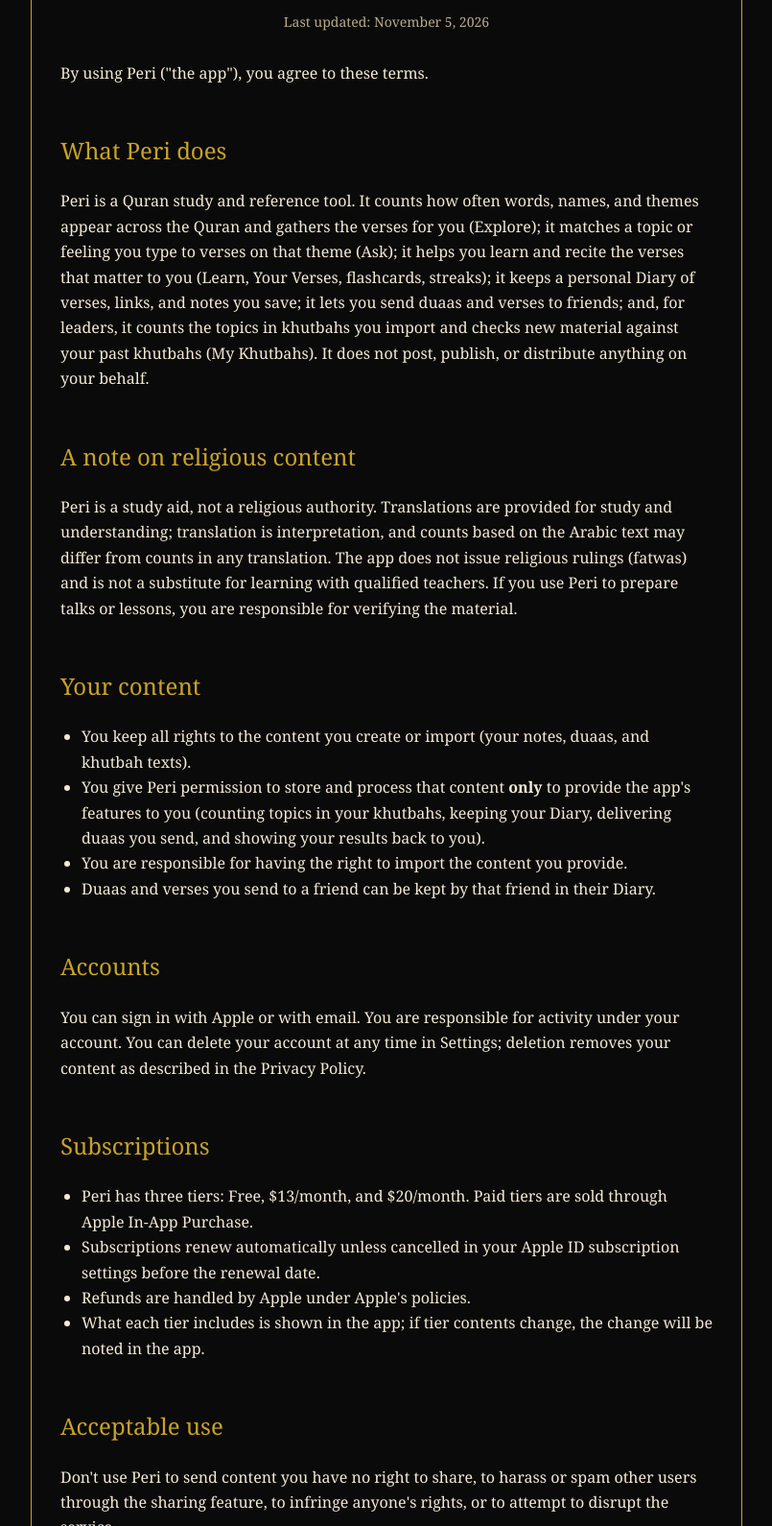
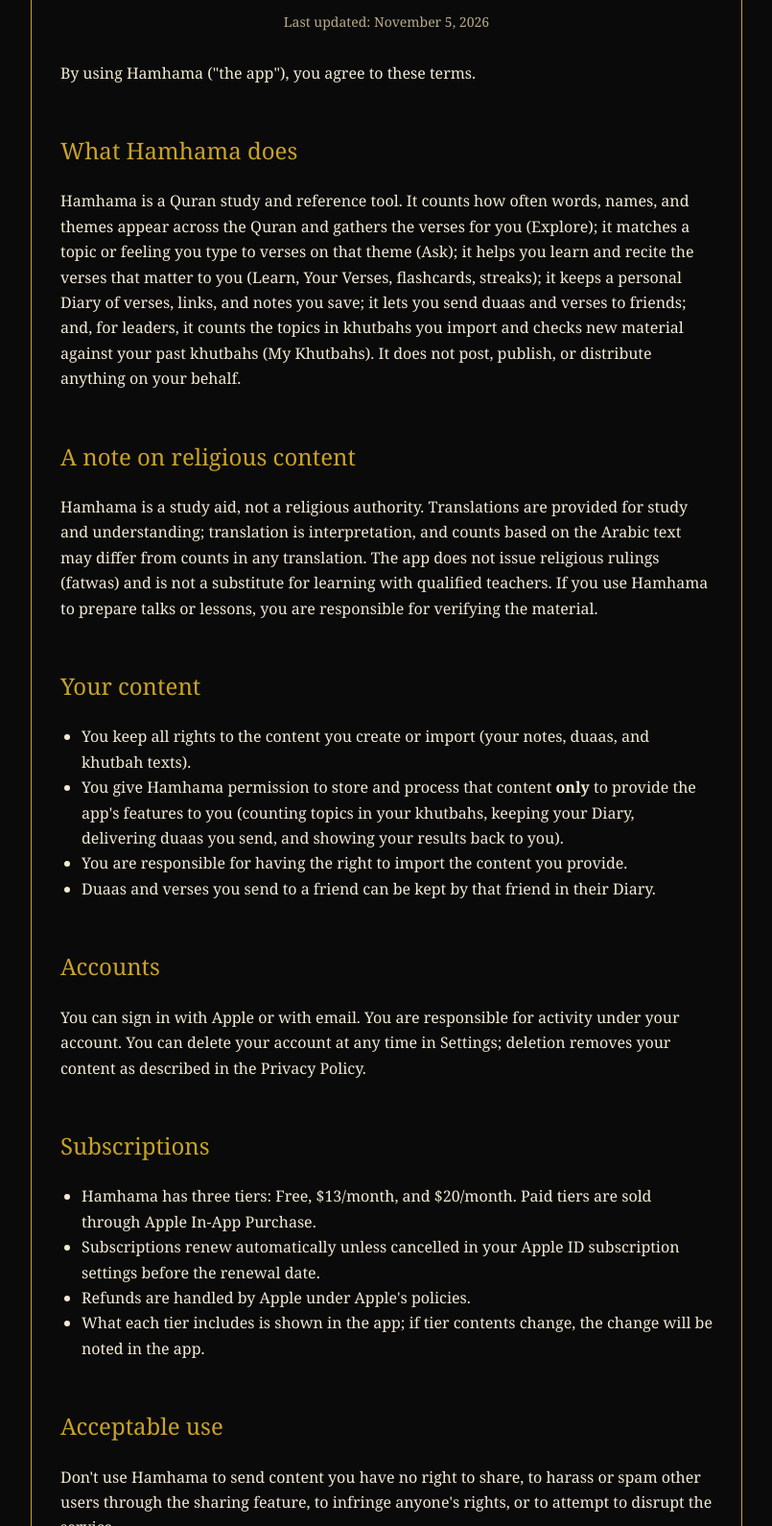
Before and after one commit to naghamosman/ayah-legal, a plain HTML site: page terms.html in a window 1280 px wide. Shown: the part 182-1772 px from the top of the page at 96% size, without its empty margins (237-1042 px from the left). Drawn offline with Linux system fonts and the light colour scheme.

Commit message:
Rename Peri to Hamhama in privacy policy and terms

```diff
--- a/terms.html
+++ b/terms.html
@@ -3,7 +3,7 @@
 <head>
 <meta charset="utf-8">
 <meta name="viewport" content="width=device-width, initial-scale=1">
-<title>Terms of Service — Peri</title>
+<title>Terms of Service — Hamhama</title>
 <style>
   body { background:#0a0a0a; color:#f3ead3; font-family: Georgia, 'Times New Roman', serif; margin:0; padding:32px 20px 64px; line-height:1.65; }
   main { max-width: 680px; margin: 0 auto; border:1px solid #c9a227; padding: 36px 30px; }
@@ -17,22 +17,22 @@
 </head>
 <body>
 <main>
-<div class="wordmark">Peri</div>
+<div class="wordmark">Hamhama</div>
 <h1>Terms of Service</h1>
 <p class="updated">Last updated: November 5, 2026</p>
 
-<p>By using Peri ("the app"), you agree to these terms.</p>
+<p>By using Hamhama ("the app"), you agree to these terms.</p>
 
-<h2>What Peri does</h2>
-<p>Peri is a Quran study and reference tool. It counts how often words, names, and themes appear across the Quran and gathers the verses for you (Explore); it matches a topic or feeling you type to verses on that theme (Ask); it helps you learn and recite the verses that matter to you (Learn, Your Verses, flashcards, streaks); it keeps a personal Diary of verses, links, and notes you save; it lets you send duaas and verses to friends; and, for leaders, it counts the topics in khutbahs you import and checks new material against your past khutbahs (My Khutbahs). It does not post, publish, or distribute anything on your behalf.</p>
+<h2>What Hamhama does</h2>
+<p>Hamhama is a Quran study and reference tool. It counts how often words, names, and themes appear across the Quran and gathers the verses for you (Explore); it matches a topic or feeling you type to verses on that theme (Ask); it helps you learn and recite the verses that matter to you (Learn, Your Verses, flashcards, streaks); it keeps a personal Diary of verses, links, and notes you save; it lets you send duaas and verses to friends; and, for leaders, it counts the topics in khutbahs you import and checks new material against your past khutbahs (My Khutbahs). It does not post, publish, or distribute anything on your behalf.</p>
 
 <h2>A note on religious content</h2>
-<p>Peri is a study aid, not a religious authority. Translations are provided for study and understanding; translation is interpretation, and counts based on the Arabic text may differ from counts in any translation. The app does not issue religious rulings (fatwas) and is not a substitute for learning with qualified teachers. If you use Peri to prepare talks or lessons, you are responsible for verifying the material.</p>
+<p>Hamhama is a study aid, not a religious authority. Translations are provided for study and understanding; translation is interpretation, and counts based on the Arabic text may differ from counts in any translation. The app does not issue religious rulings (fatwas) and is not a substitute for learning with qualified teachers. If you use Hamhama to prepare talks or lessons, you are responsible for verifying the material.</p>
 
 <h2>Your content</h2>
 <ul>
 <li>You keep all rights to the content you create or import (your notes, duaas, and khutbah texts).</li>
-<li>You give Peri permission to store and process that content <strong>only</strong> to provide the app's features to you (counting topics in your khutbahs, keeping your Diary, delivering duaas you send, and showing your results back to you).</li>
+<li>You give Hamhama permission to store and process that content <strong>only</strong> to provide the app's features to you (counting topics in your khutbahs, keeping your Diary, delivering duaas you send, and showing your results back to you).</li>
 <li>You are responsible for having the right to import the content you provide.</li>
 <li>Duaas and verses you send to a friend can be kept by that friend in their Diary.</li>
 </ul>
@@ -42,14 +42,14 @@
 
 <h2>Subscriptions</h2>
 <ul>
-<li>Peri has three tiers: Free, $13/month, and $20/month. Paid tiers are sold through Apple In-App Purchase.</li>
+<li>Hamhama has three tiers: Free, $13/month, and $20/month. Paid tiers are sold through Apple In-App Purchase.</li>
 <li>Subscriptions renew automatically unless cancelled in your Apple ID subscription settings before the renewal date.</li>
 <li>Refunds are handled by Apple under Apple's policies.</li>
 <li>What each tier includes is shown in the app; if tier contents change, the change will be noted in the app.</li>
 </ul>
 
 <h2>Acceptable use</h2>
-<p>Don't use Peri to send content you have no right to share, to harass or spam other users through the sharing feature, to infringe anyone's rights, or to attempt to disrupt the service.</p>
+<p>Don't use Hamhama to send content you have no right to share, to harass or spam other users through the sharing feature, to infringe anyone's rights, or to attempt to disrupt the service.</p>
 
 <h2>Accuracy</h2>
 <p>Counts are computed directly from the bundled Quran text and are provided "as is" for study and preparation. Theme groupings are editorial: a theme gathers the verses we have mapped to it, and reasonable people may group verses differently.</p>
@@ -58,11 +58,11 @@
 <ul>
 <li>Quran Arabic text and the Sahih International English translation are provided via <strong>Tanzil</strong> (tanzil.net), used under its terms.</li>
 <li>Recitation audio (Mishary Alafasy) is streamed from the <strong>AlQuran Cloud</strong> CDN (alquran.cloud).</li>
-<li>These materials belong to their respective sources; Peri claims no ownership of the Quran text, the translation, or the recitation.</li>
+<li>These materials belong to their respective sources; Hamhama claims no ownership of the Quran text, the translation, or the recitation.</li>
 </ul>
 
 <h2>Liability</h2>
-<p>To the maximum extent permitted by law, Peri is provided "as is" without warranties, and our liability is limited to the amount you paid in the 12 months before a claim.</p>
+<p>To the maximum extent permitted by law, Hamhama is provided "as is" without warranties, and our liability is limited to the amount you paid in the 12 months before a claim.</p>
 
 <h2>Changes and contact</h2>
 <p>We may update these terms; material changes will be noted in the app before they take effect. Contact: <a href="mailto:supportayah@gmail.com">supportayah@gmail.com</a></p>
```
Also changed, not shown: privacy.html (+5 -5 lines).
